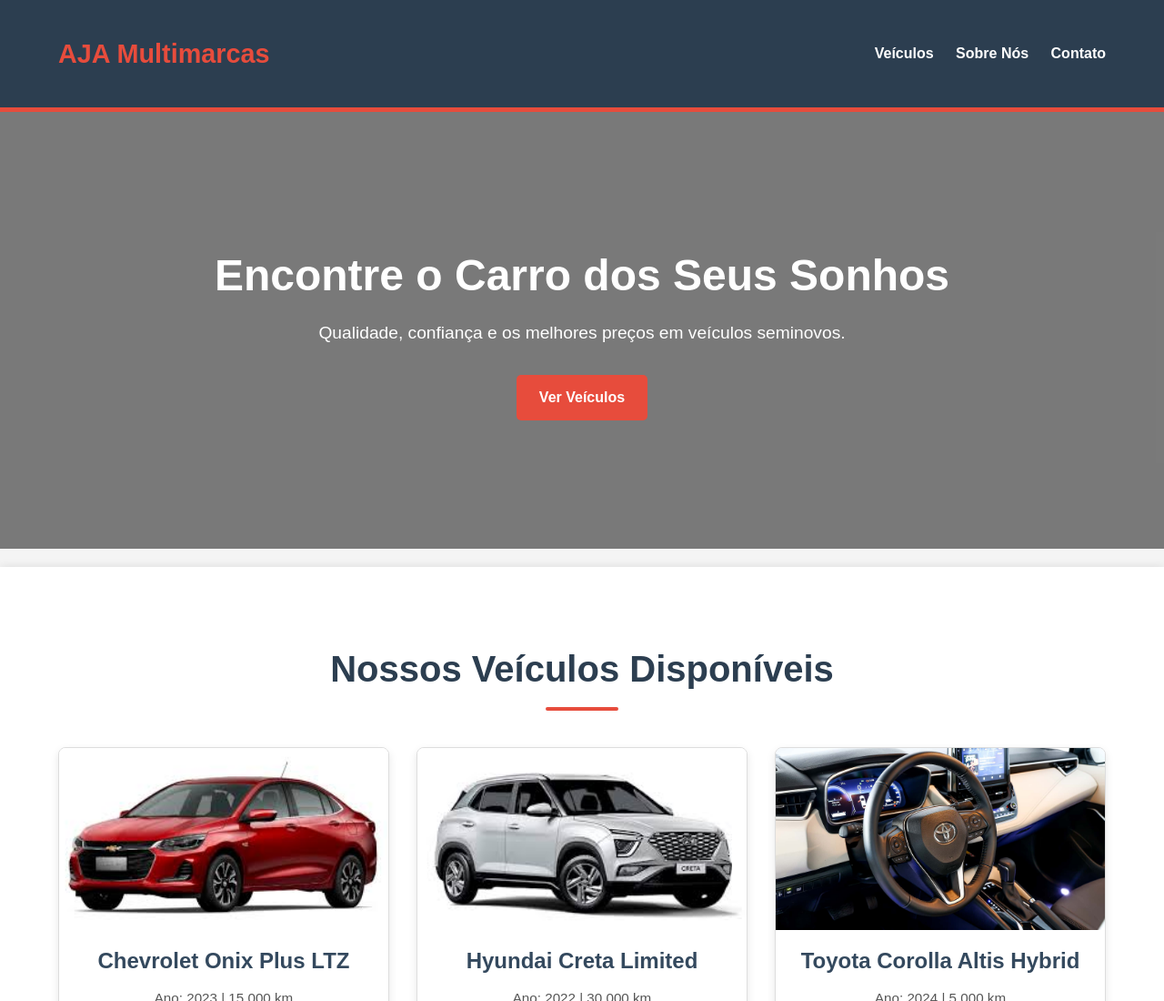
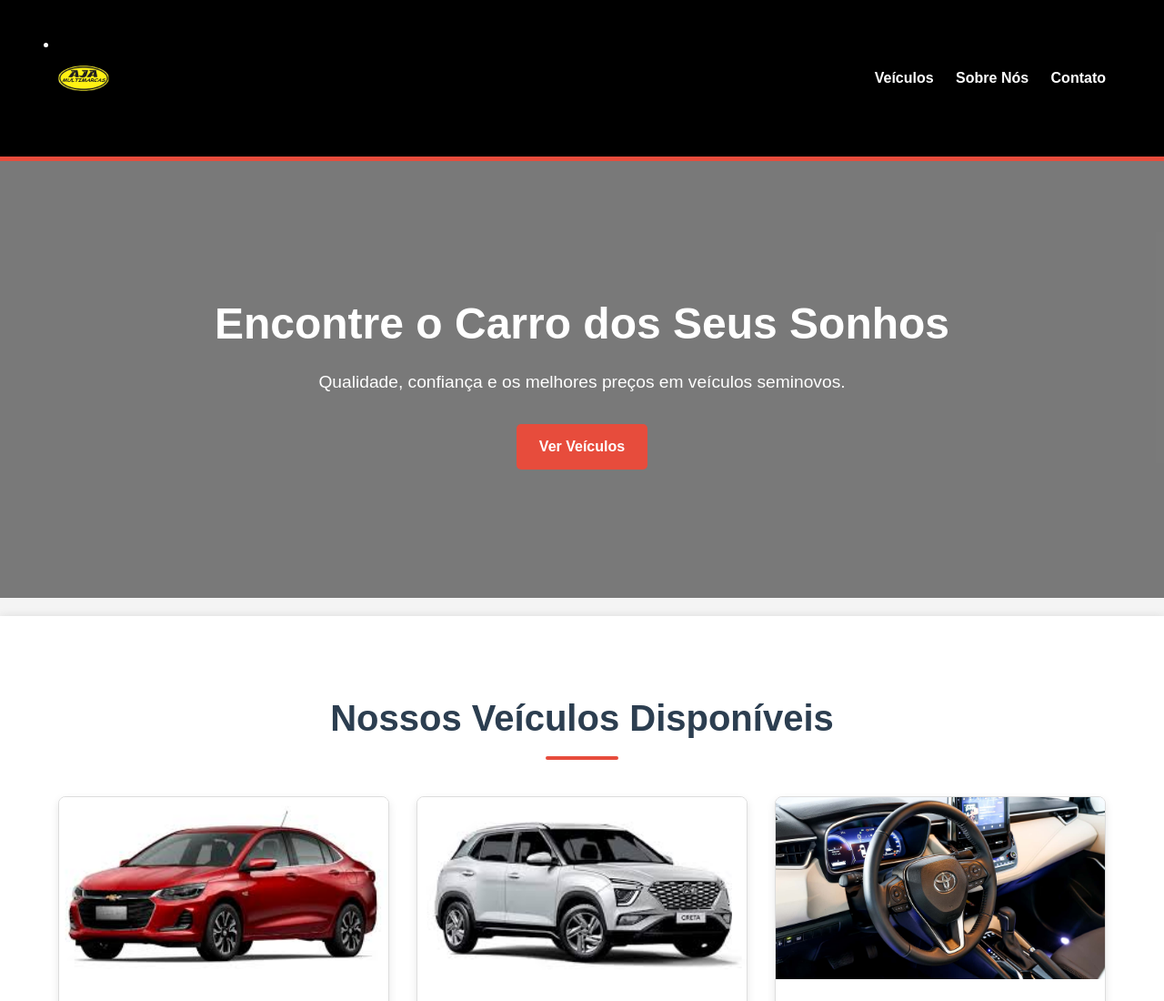
Before and after one commit to geilson808/landing-page-ajamultmarcas, a plain HTML site: page index.html in a window 1280 px wide. Shown: the top 1100 px of the page at 91% size. Drawn offline with Linux system fonts and the light colour scheme.

Commit message:
landing-page-ajamultmarcas

```diff
--- a/css/styles.css
+++ b/css/styles.css
@@ -21,13 +21,23 @@
 
 /* CABEÇALHO */
 header {
-    background: #2c3e50; /* Azul escuro */
+    background:black; /* Azul escuro */
     color: #fff;
     padding: 1rem 0;
     border-bottom: 5px solid #e74c3c; /* Detalhe vermelho */
     position: sticky; /* Fixa o cabeçalho no topo ao rolar */
     top: 0;
     z-index: 1000; /* Garante que fique acima de outros elementos */
+}
+.logo img{
+    height: 100px; /* Altura da logo */
+    width: auto; /* Mantém a proporção */
+    margin-right: 20px; /* Espaço entre logo e título */
+    display: block; /* Garante que a imagem seja exibida corretamente */
+    transition: transform 0.3s ease
+}
+.logo img:hover {
+    transform: scale(1.1); /* Efeito de zoom ao passar o mouse */
 }
 
 header .container {
--- a/index.html
+++ b/index.html
@@ -15,7 +15,12 @@
 
     <header>
         <div class="container">
-            <h1>AJA Multimarcas</h1>
+            <ul class="logo">
+                <li><img src="img/carros/logo-aja.png" alt="AJA Multimarcas Logo"></li>
+
+            </ul>
+
+
             <nav>
                 <ul>
                     <li><a href="#veiculos">Veículos</a></li>
```
Also changed, not shown: img/carros/logo-aja.png (added).
